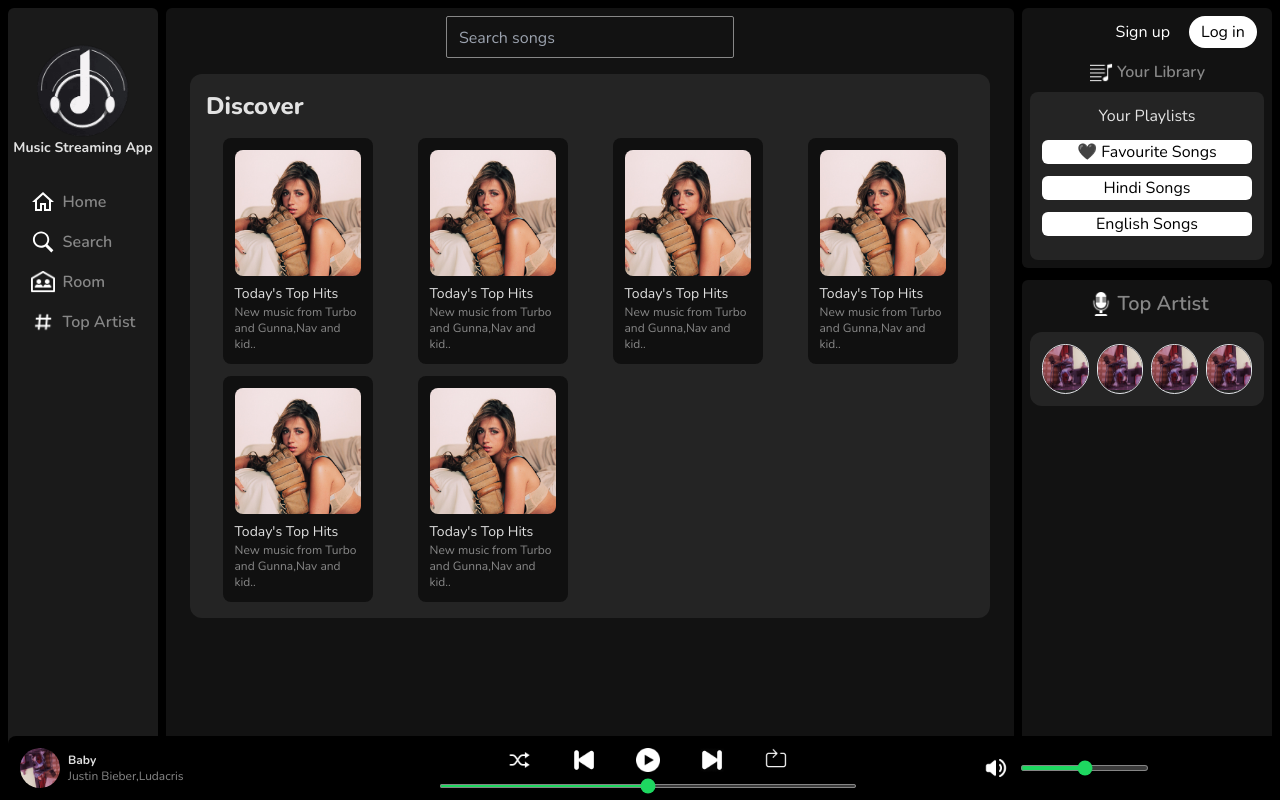
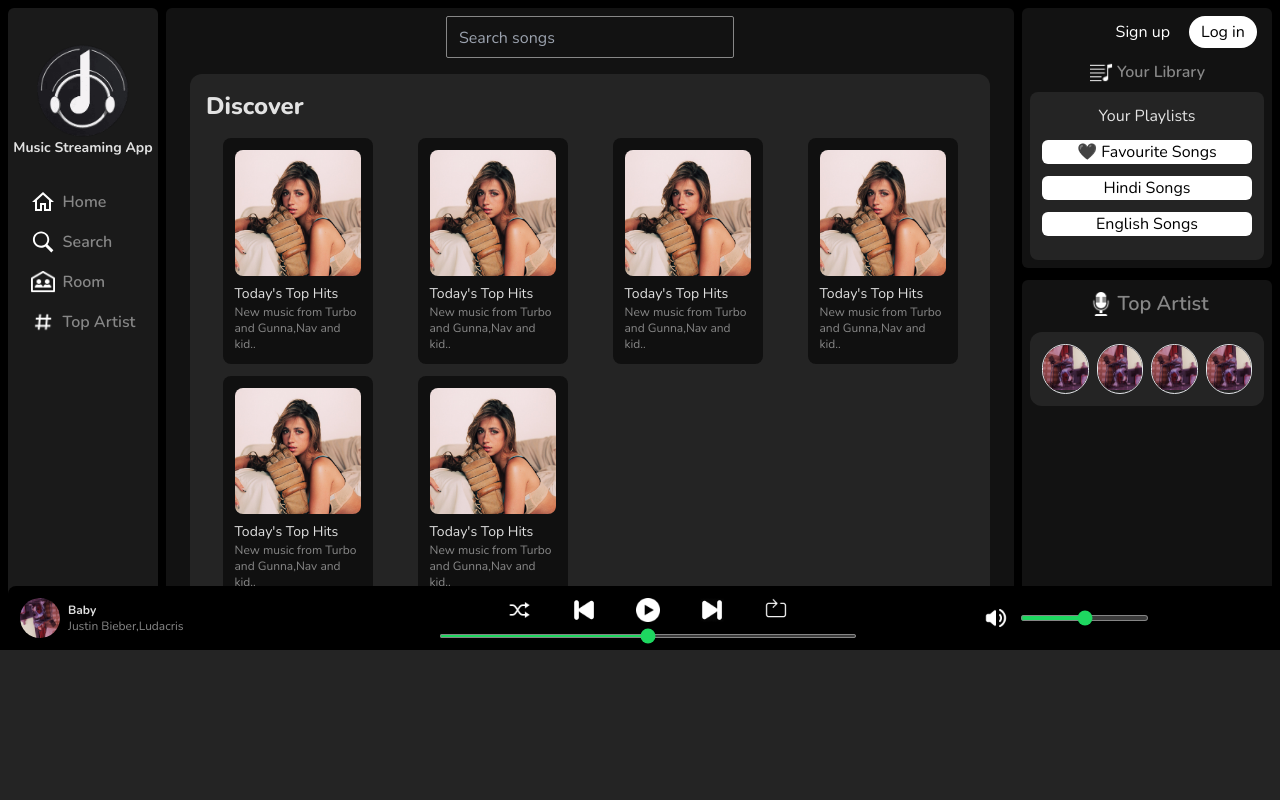
Before and after one commit to sumit6499/vibify-spotifyclone, a React (Vite) app in the folder client/: page / in a window 1280 px wide. Built offline with nearby package versions, Linux system fonts and the light colour scheme.

Commit message:
home layout fix

```diff
--- a/client/package.json
+++ b/client/package.json
@@ -12,7 +12,10 @@
   "dependencies": {
     "react": "^18.2.0",
     "react-dom": "^18.2.0",
-    "react-router-dom": "^6.17.0"
+    "react-redux": "^8.1.3",
+    "react-router-dom": "^6.17.0",
+    "redux": "^4.2.1",
+    "redux-thunk": "^2.4.2"
   },
   "devDependencies": {
     "@types/node": "^20.8.3",
--- a/client/src/App.jsx
+++ b/client/src/App.jsx
@@ -1,10 +1,10 @@
-import React from 'react'
+
 import {ForgetPassPage, Home,Login,SignUp} from './component'
 import { Routes,Route, useLocation } from 'react-router-dom'
 import Header from './component/Header'
 
 export default function App() {
-  let location=useLocation();
+  let location=useLocation();  // get current page route
   return (
     <>
     <div className="app">
--- a/client/src/component/Home.jsx
+++ b/client/src/component/Home.jsx
@@ -40,7 +40,7 @@ const Home = () => {
 
   return (
     <>
-    <section className='relative w-full overflow-hidden h-[100vh] bg-black p-2 flex gap-2 z-0'>
+    <section className='relative w-full overflow-hidden max-h-screen bg-black p-2 flex gap-2 z-0'>
      <aside className='sidebar hidden sm:flex bg-[#1a1a1a] max-w-[150px] w-full flex-col items-center rounded-md '>
         <div className="logo w-[100px] object-contain mt-8 cursor-pointer">
           <img src={logo} alt="Vibify"/>
--- a/client/src/component/Login.jsx
+++ b/client/src/component/Login.jsx
@@ -1,4 +1,4 @@
-import React, {useState } from "react";
+import {useState } from "react";
 import { FormField } from "./index";
 import {emailValidation,passValidation} from '../utils';
 import {google,facebook,apple,eye,closeEye} from '../assets';
@@ -112,7 +112,7 @@ export default function Login(){
             <hr className="w-[80%] m-6 border-t-[#292929] rounded-full "/>
 
             <div className="mid-signUp">
-            <span className="text-[#292929]">Don't have an account?</span>
+            <span className="text-[#292929]">{"Don't"} have an account?</span>
             <span className="underline cursor-pointer hover:text-[#1ed760] mx-1">
               <Link to={'/signup'}>
               Sign up for Vibify
--- a/client/src/component/Player.jsx
+++ b/client/src/component/Player.jsx
@@ -34,13 +34,14 @@ function Player() {
         <div className="img_cotainer w-10 h-10 rounded-full overflow-hidden">
           <img src={artist1} alt="card" className='object-contain animate-spin'/>
         </div>
+
         <div className="song_info ">
             <p className='text-xs font-bold'>Baby</p>
             <p className='text-xs text-[#878787]'>Justin Bieber,Ludacris</p>
         </div>
       </div>
 
-        <div className="music_container flex-col  mx-3 w-full m-4 sm:m-0 ">
+        <div className="music_container flex-col  mx-3 w-full m-4 sm:m-0 max-w-[auto]">
           <div className="img_container flex  cursor-pointer gap-10 justify-center">
           <img src={random} alt="random" className='object-contain filter invert w-5 sm:w-6 cursor-pointer '/>
             <img src={previousSong} alt="previous" className='filter invert w-5 sm:w-6 object-contain '/>
@@ -58,5 +59,4 @@ function Player() {
     </footer>
   )
 }
-
 export default Player
--- a/client/src/index.css
+++ b/client/src/index.css
@@ -21,6 +21,9 @@
   -webkit-font-smoothing: antialiased;
   -moz-osx-font-smoothing: grayscale;
   -webkit-text-size-adjust: 100%;
-
+  -webkit-tap-highlight-color: transparent;
   font-family: 'Nunito', sans-serif;
 }
+*:focus{
+  outline: none !important;
+}
--- a/client/src/utils/emailValidation.js
+++ b/client/src/utils/emailValidation.js
@@ -1,3 +1,5 @@
+//validates email using regex
+
 const emailRegEx = /[a-zA-Z0-9]@gmail.com/;
 
 export default function (email) {
--- a/client/src/utils/passValidation.js
+++ b/client/src/utils/passValidation.js
@@ -1,3 +1,5 @@
+//validate pass requirements using regex
+
 const passRegEx=/^(?=.*[0-9])(?=.*[a-z])(?=.*[A-Z]){6,16}/
 
 export default function passValidation(pass){
```
Also changed, not shown: client/.eslintrc.cjs, 1 other file (tests, documents, lock files or other folders).
